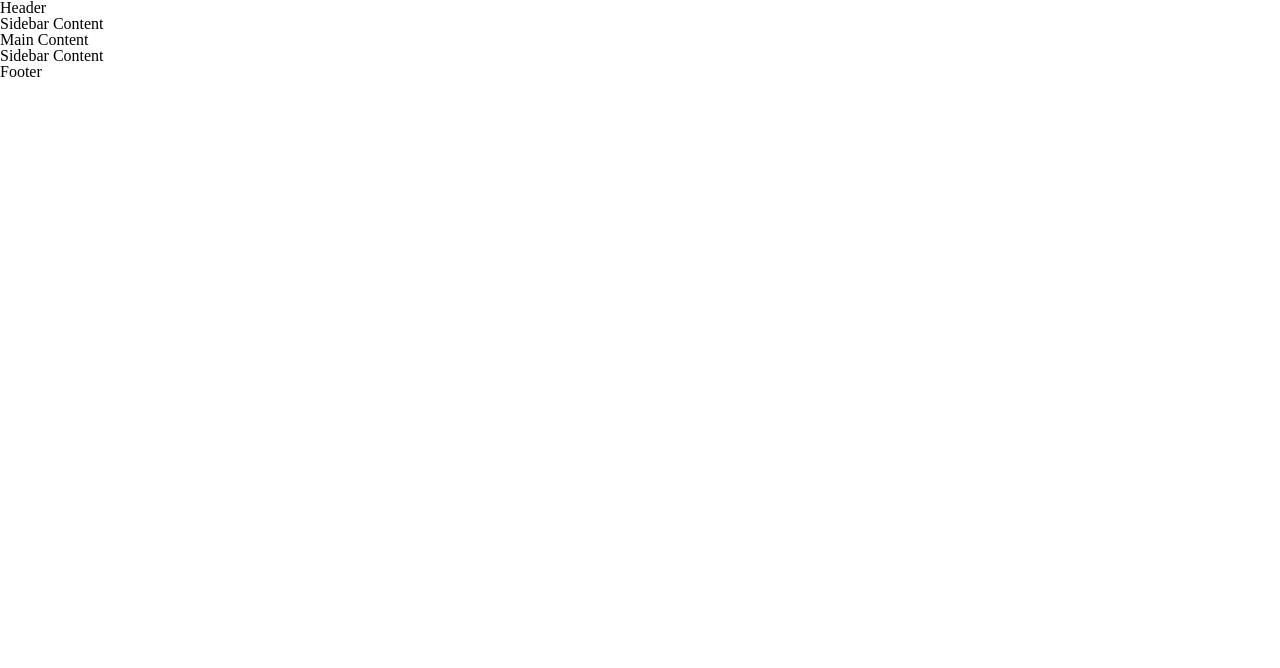
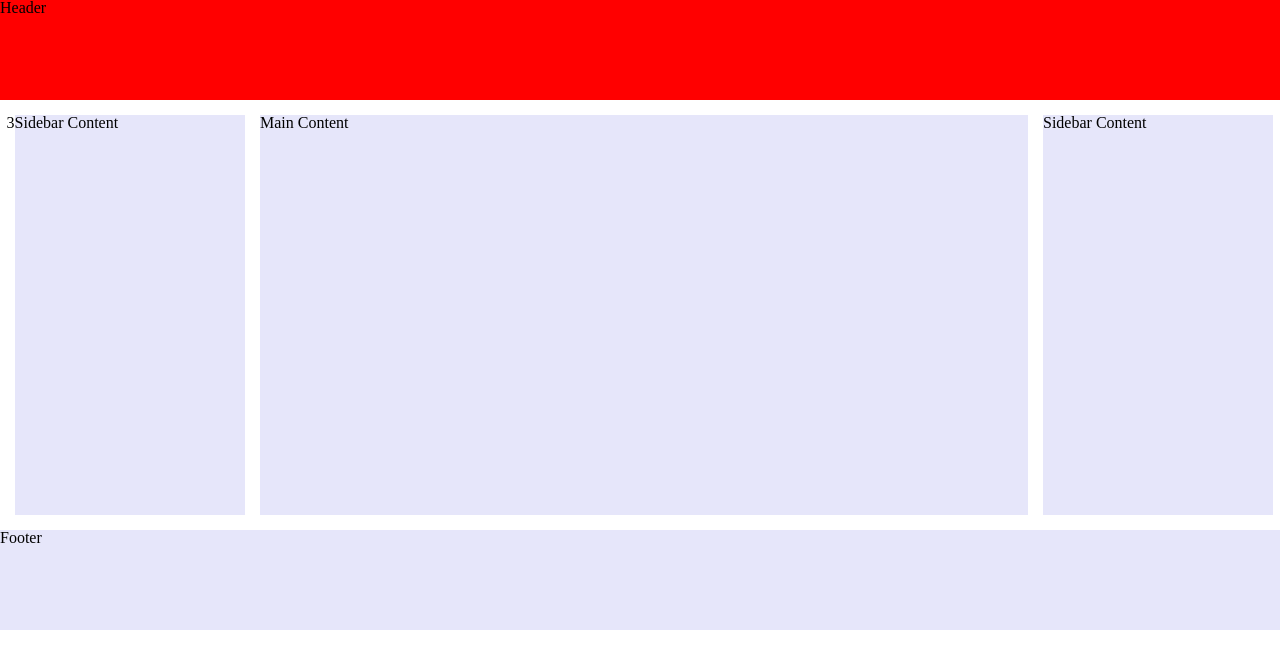
Before and after one commit to jesababon/flexbox-lab, a plain HTML site: page flexbox-layout-challenge/index1.html in a window 1280 px wide. Drawn offline with Linux system fonts and the light colour scheme.

Commit message:
flex box

```diff
--- a/flexbox-layout-challenge/index1.html
+++ b/flexbox-layout-challenge/index1.html
@@ -2,15 +2,15 @@
 <html>
   <head>
     <meta charset="UTF-8">
-    <title>Page Layout</title>
+    <title>Three-Column</title>
+    <link rel="stylesheet" href="reset.css" type="text/css">
     <link rel="stylesheet" href="style1.css" type="text/css" />
-    <link rel="stylesheet" href="reset.css" type="text/css">
   </head>
   <body>
     <header class="content">
       Header
     </header>
-    <main>
+    <main>3
       <section id="left" class="content">
         Sidebar Content
       </section>
--- a/flexbox-layout-challenge/style1.css
+++ b/flexbox-layout-challenge/style1.css
@@ -0,0 +1,48 @@
+header{
+    background-color: red;
+    margin-bottom: 15px;
+    height: 100px;
+
+}
+
+#right{
+    background-color: lavender;
+    width: 18%;
+
+
+
+
+}
+
+#left{
+    background-color: lavender;
+    width: 18%;
+
+
+
+
+}
+
+#center{
+    background-color: lavender;
+    width: 60%;
+    margin: 0 15px;
+
+
+
+}
+
+main{
+    display: flex;
+    height: 400px;
+    justify-content: center;
+}
+
+footer{
+    background-color: lavender;
+    height: 100px;
+    margin-top: 15px;
+
+
+
+}
--- a/flexbox-layout-challenge/style2.css
+++ b/flexbox-layout-challenge/style2.css
@@ -0,0 +1,38 @@
+header {
+  background-color: red;
+  margin-bottom: 15px;
+  height: 100px;
+}
+
+section {
+    width: 100%;
+    display: flex;
+    justify-content: space-between;
+
+}
+
+.half {
+  background-color: pink;
+  width: 48%;
+  margin: 10px;
+  flex-flow: row wrap;
+
+
+}
+
+.third {
+  background-color: blue;
+  width: 32%;
+  margin: 10px;
+  /* flex-direction: row; */
+  flex-flow: row wrap;
+
+
+
+}
+
+footer {
+  background-color: lavender;
+  height: 100px;
+  margin-top: 15px;
+}
```
Also changed, not shown: flexbox-layout-challenge/index2.html (+1 -1 lines).
